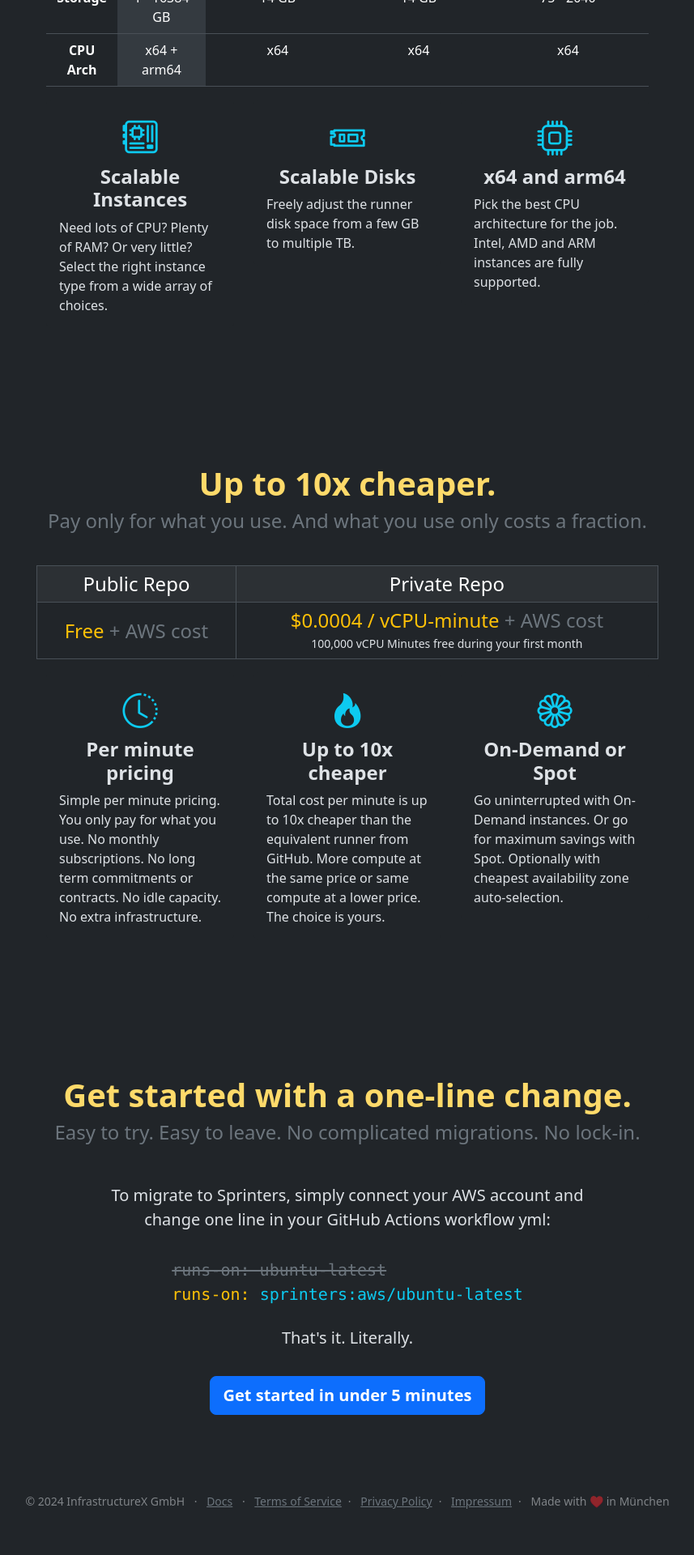
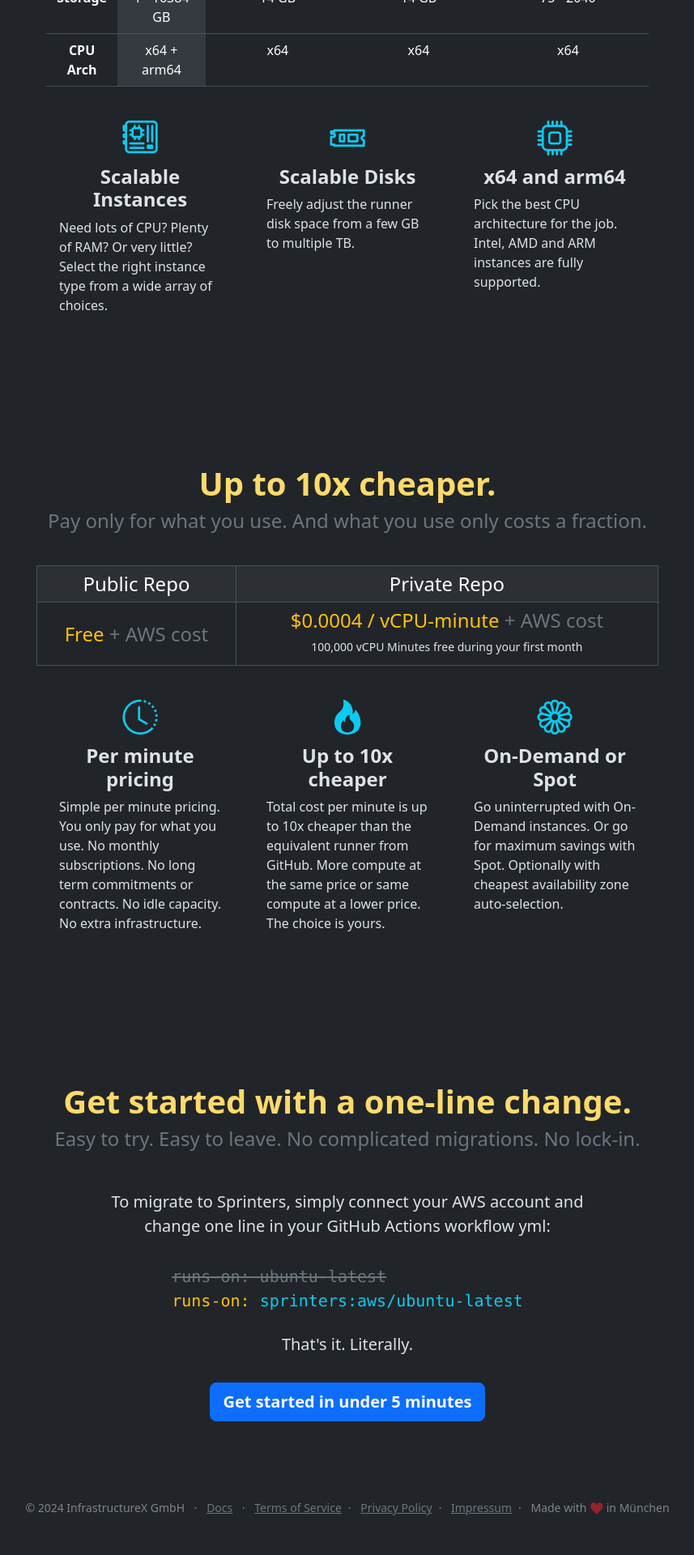
Before and after one commit to sprinters-sh/sprinters.sh, a Jekyll site: the page built from index.html, in a window 1280 px wide. Shown: the part 2439-4359 px from the top of the page at 81% size, without its empty margins (211-1068 px from the left). Built offline with Jekyll 4.4.1, drawn with Linux system fonts in a browser that asks for light colours.

Commit message:
Improved layout on small screens

```diff
--- a/assets/sprinters.css
+++ b/assets/sprinters.css
@@ -71,8 +71,14 @@
     border: 1px dashed var(--bs-secondary);
 }
 
-@media (max-width: 575.98px) {
+@media (max-width: 399px) {
     .code {
         font-size: 1.0rem !important;
     }
 }
+
+@media (min-width: 400px) and (max-width: 576px) {
+    .code {
+        font-size: 1.125rem !important;
+    }
+}
--- a/index.html
+++ b/index.html
@@ -117,10 +117,10 @@
                 <td class="fw-normal">Private Repo</td>
             </tr>
             <tr>
-                <td class="text-warning align-middle">Free <span class="text-secondary">+ AWS cost</span></td>
+                <td class="text-warning align-middle">Free <span class="text-secondary text-nowrap">+ AWS cost</span></td>
                 <td class="text-warning align-middle">
-                    $0.0004 / vCPU-minute <span class="text-secondary">+ AWS cost</span>
-                    <p class="fs-7 text-body mb-1">100,000 vCPU Minutes free during your first month</p>
+                    $0.0004 / vCPU-minute <span class="text-secondary text-nowrap">+ AWS cost</span>
+                    <p class="fs-7 text-body mt-1 mb-2">100,000 vCPU Minutes free during your first month</p>
                 </td>
             </tr>
         </table>
```
